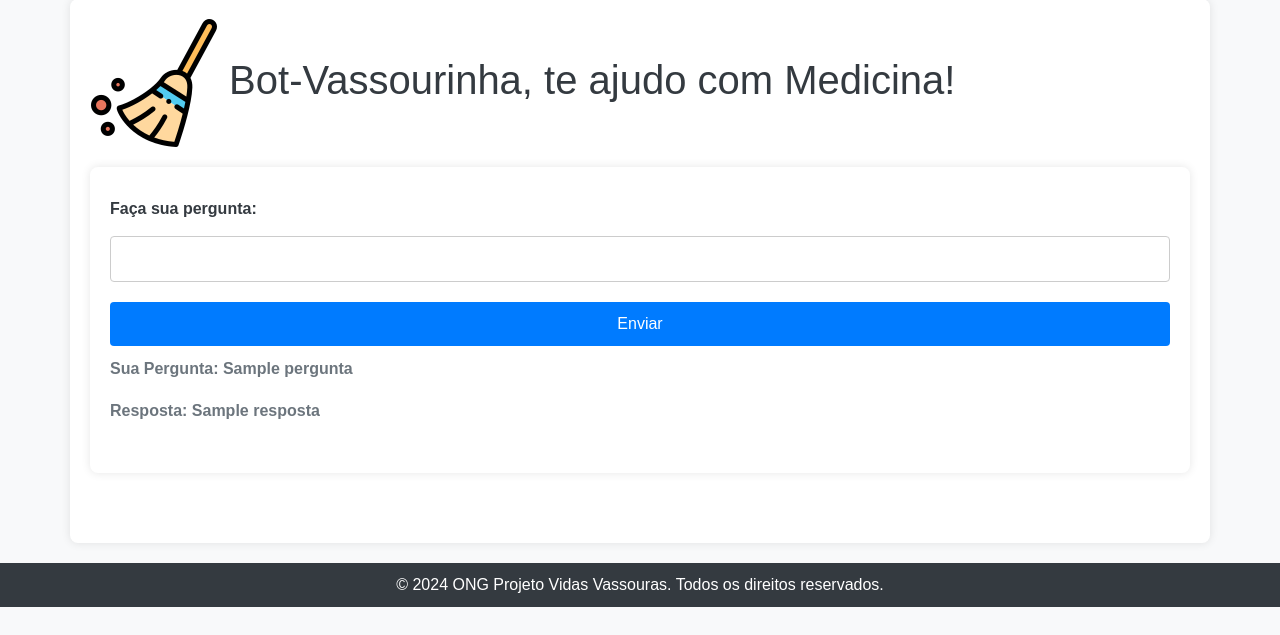
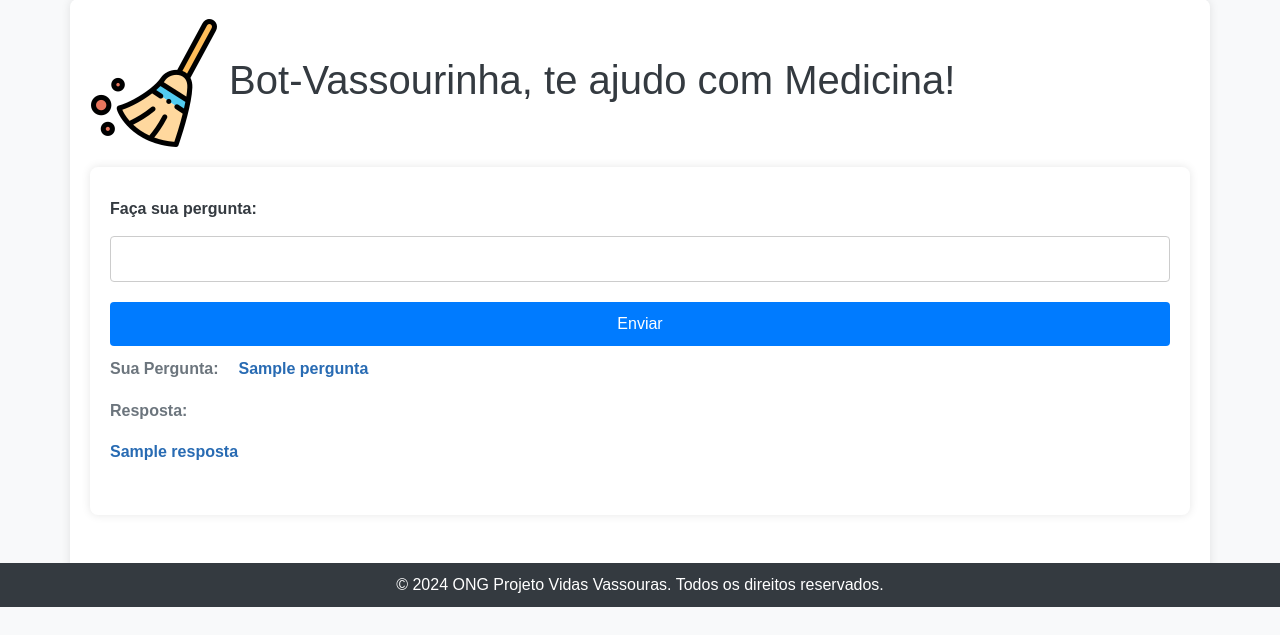
Before and after one commit to paulovarrone/SiteProjetoVidasChatbot, a Flask app: template templates/chat.html in a window 1280 px wide. Shown: the part 193-828 px from the top of the page. Before the commit the page ends 800 px from the top, so only its background shows below. Run offline with Flask 3, Linux system fonts and the light colour scheme; the template is opened without the code that fills it: most values are stand-ins (such as "Sample title", 1, 10 or a date in 2020); some libraries are stand-ins or nearby versions.

Commit message:
chat update

```diff
--- a/static/css/style.css
+++ b/static/css/style.css
@@ -26,6 +26,7 @@ h1, h2 {
 p {
     color: #6c757d;
     line-height: 1.6;
+    text-align: justify;
 }
 
 a {
@@ -153,8 +154,15 @@ footer {
     width: 100%;
 }
 
-#resp-chat{
+#resp-chat, #per-chat{
     color: #6c757d;
     line-height: 1.6;
     text-align: justify;
+    color: #286bb3;
 }
+
+#per{
+    display: flex;
+    align-items: center;
+    gap: 20px;
+}
--- a/templates/chat.html
+++ b/templates/chat.html
@@ -13,8 +13,13 @@
 
         {% if resposta %}
         <div class="resposta">
-            <p><strong>Sua Pergunta:</strong> {{ pergunta }}</p>
-            <p id="resp-chat"><strong>Resposta:</strong> {{ resposta }}</p>
+            <div id="per">
+                <p><strong>Sua Pergunta:</strong></p>
+                <p id="per-chat"> {{ pergunta }} </p>
+            </div>
+
+            <p><strong>Resposta:</strong></p>
+            <p id="resp-chat"> {{ resposta }}</p>
         </div>
         {% endif %}
     </section>
```
